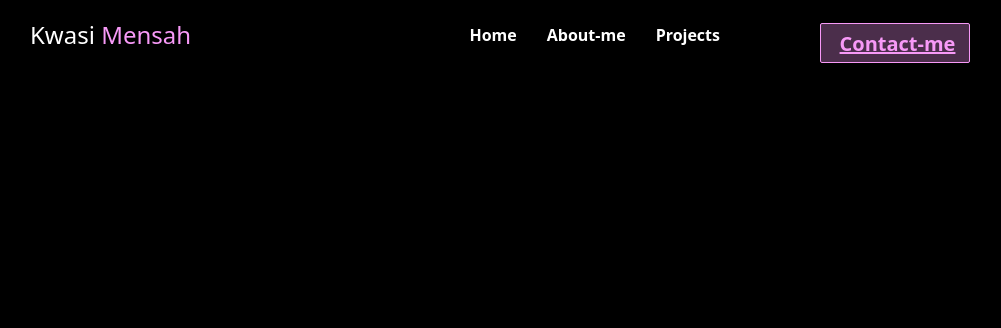
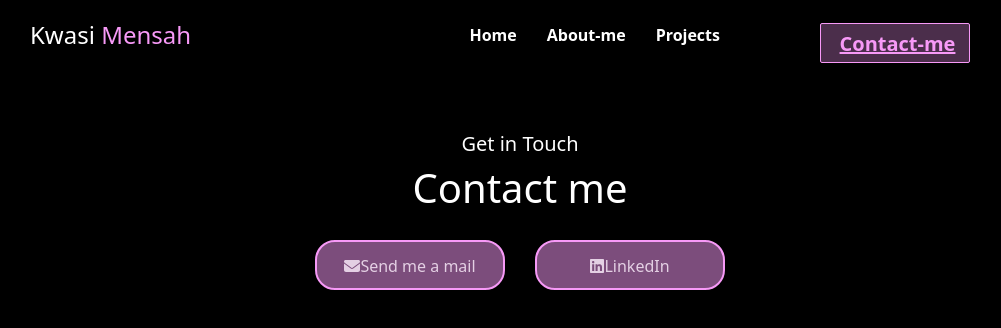
Before and after one commit to dkmakyer/portfolio-website, a React (Vite) app in the folder portfolio-website/: page /contact-me in a window 1280 px wide. Shown: the top 328 px of the page, without its empty margins (120-1121 px from the left). Built offline with nearby package versions, Linux system fonts and the light colour scheme.

Commit message:
added Contact-me page
created the contact me page

```diff
--- a/portfolio-website/src/App.jsx
+++ b/portfolio-website/src/App.jsx
@@ -4,6 +4,7 @@ import Home from "./pages/home/Home";
 import Header from "./components/header/Header";
 import About from "./pages/about-me/About";
 import Portfolio from "./pages/portfolio/Portfolio";
+import ContactMe from "./pages/contact-me/ContactMe";
 
 const App = () => {
   return (
@@ -13,6 +14,7 @@ const App = () => {
         <Route path="/" element={<Home />}/>
         <Route path="/about" element={<About />}/>
         <Route path="/projects" element={<Portfolio />}/>
+        <Route path="/contact-me" element={<ContactMe />}/>
       </Routes>
     </Router>
   );
--- a/portfolio-website/src/components/header/Header.jsx
+++ b/portfolio-website/src/components/header/Header.jsx
@@ -21,7 +21,7 @@ const Header = () => {
       <NavLink to="/" className="my-name">Kwasi <span>Mensah</span></NavLink>
       <nav className="navigation">
         {links.map(link => (
-          <NavLink key={link.id} className={active === link.id ? "active" : null} to={link.endPoint} onClick={addActiveClass}>{link.name}</NavLink>
+          <NavLink key={link.id} className={active === link.id ? "active" : null} to={link.endPoint} onClick={() => addActiveClass}>{link.name}</NavLink>
         ))}
       </nav>
     </div>
--- a/portfolio-website/src/components/project-card/project-card.css
+++ b/portfolio-website/src/components/project-card/project-card.css
@@ -7,16 +7,16 @@
     background-color: rgba(247, 153, 247,0.1);
     width: 65rem;
     height: 17.1rem;
-    color: rgb(255, 255, 255);
+    color: rgb(247, 153, 247);
     display: grid;
     grid-template-columns: 1fr 1fr;
     padding: 40px;
     border-radius: 5px;
 }
 .project-container:hover{
-    border: 1px solid rgb(247, 153, 247);
+    border: 1px solid rgb(255, 254, 255);
     color: rgb(247, 153, 247);
-    width: 68rem;
+    width: 67rem;
 }
 .project-links{
     display: grid;
--- a/portfolio-website/src/pages/about-me/about.css
+++ b/portfolio-website/src/pages/about-me/about.css
@@ -4,7 +4,6 @@
     padding: 0;
 }
 .about-me-header{
-    position: absolute;
     width: 200px;
     height: 10px;
     transform: translate(40.9rem, -3.5rem);
--- /dev/null
+++ b/portfolio-website/src/pages/contact-me/ContactMe.jsx
@@ -0,0 +1,34 @@
+import React from 'react'
+import "./contact-me.css"
+import { FontAwesomeIcon } from '@fortawesome/react-fontawesome';
+import {faLinkedin} from '@fortawesome/free-brands-svg-icons';
+import { faEnvelope } from '@fortawesome/free-solid-svg-icons';
+
+const ContactMe = () => {
+    const [isActive, setIsActive] = React.useState(false);
+    function openForm(){
+        setIsActive(prev => !prev);
+    }
+  return (
+    <>
+        <div className="contact-me-container">
+            <h5>Get in Touch</h5>
+            <h1>Contact me</h1>
+            <div className="mode-of-contact">
+                <button onClick={openForm}><FontAwesomeIcon icon={faEnvelope}/>Send me a mail</button>
+                <button><FontAwesomeIcon icon={faLinkedin}/>LinkedIn</button>
+            </div>
+            {isActive ? (
+                <div className="form-container">
+                    <input type="text" placeholder='Name: '/>
+                    <input type="text" placeholder='Email: '/>
+                    <textarea name="message" id="message-box" placeholder="Message: " cols="30" rows="10"></textarea>
+                    <input type="submit" placeholder='send' />
+                </div>
+            ) : null}
+        </div>
+    </>
+  );
+}
+
+export default ContactMe
--- /dev/null
+++ b/portfolio-website/src/pages/contact-me/contact-me.css
@@ -0,0 +1,53 @@
+.contact-me-container {
+    box-sizing: border-box;
+    display: flex;
+    flex-direction: column;
+    justify-content: center;
+    align-items: center;
+    padding: 100px 100px;
+    margin-top: 2rem;
+    color: rgb(255, 255, 255);
+}
+.mode-of-contact{
+    display: grid;
+    margin-top: 20px;
+    grid-template-columns: 1fr 1fr;
+    gap: 30px;
+}
+.mode-of-contact button{
+    color: rgb(228, 208, 228);
+    border: 2px solid rgb(247, 153, 247);
+    border-radius: 20px;
+    width: 190px;
+    height: 50px;
+    text-align: center;
+    padding-top: 2px;
+    background-color: rgba(247, 153, 247, 0.5);
+    transition: background-color 0.4s ease-in-out;
+}
+.mode-of-contact button:hover{
+    background-color: rgb(247, 153, 247);
+    color: black;
+}
+.form-container{
+    margin-top: 20px;
+    display: grid;
+    grid-template-columns: 1fr;
+    gap: 10px;
+}
+.form-container input {
+    width: 25rem;
+    height: 50px;
+    border-radius: 10px ;
+    border: 2px solid rgb(247, 153, 247);
+    padding: 5px;
+    color: rgb(247, 153, 247);
+    background-color: transparent;
+}
+.form-container textarea{
+    border-radius: 10px ;
+    border: 2px solid rgb(247, 153, 247);
+    padding: 5px;
+    color: rgb(247, 153, 247);
+    background-color: transparent;
+}
--- a/portfolio-website/src/pages/portfolio/Portfolio.jsx
+++ b/portfolio-website/src/pages/portfolio/Portfolio.jsx
@@ -5,12 +5,12 @@ import ProjectCard from '../../components/project-card/ProjectCard'
 
 const Portfolio = () => {
     const {github, memeApp, socialApp, tenziesApp} = images;
-    const information = [
+    const projects = [
         {key:"1z", name:"Book Connect App",id: "Book-Connect-App", details:"This application was developed while I was learning about routing in React.js. It highlighted areas where I need to improve, particularly in app responsiveness and JavaScript logic. Overall, it was a valuable learning experience", image:socialApp, github: "book-connect-github", vercel: "book-connect-vercel"},
         {key:"2z", name:"Tenzies Game App",id: "Tenzies-Game-App", details:"This app was built while I was learning the fundamentals of React.js and how they differ from vanilla JavaScript, as outlined in the React documentation.", image:tenziesApp, github: "tenzies-github", vercel: "tenzies-vercel"},
         {key:"3z", name:"Meme Generator App",id: "Meme-Generator-App", details:"This app was developed as part of my effort to understand working with APIs, and to explore the differences between the Fetch API and the Axios library. Check it out!", image:memeApp, github: "meme-app-github", vercel: "meme-app-vercel"},
     ];
-    function openSite(){
+    function openGitHub(){
         window.open("https://github.com/dkmakyer", "_blank");
     }
   return (
@@ -18,11 +18,11 @@ const Portfolio = () => {
         <div className="portfolio-container">
             <div className="portfolio-heading">
                 <h2>My Projects</h2>
-                <button onClick={openSite}><img src={github} alt="github-image" /> Visit my Github</button>
+                <button onClick={openGitHub}><img src={github} alt="github-image" /> Visit my Github</button>
             </div>
             <div className="projects">
-                {information.map(project => {
-                    return <ProjectCard key={project.key} name={project.name} id={project.id} detail={project.details} image={project.image} githubButton={project.github} vercelButton={project.vercel}/>
+                {projects.map(project => {
+                    return <ProjectCard className="individual-project" key={project.key} name={project.name} id={project.id} detail={project.details} image={project.image} githubButton={project.github} vercelButton={project.vercel}/>
                 })}
             </div>
         </div>
```
